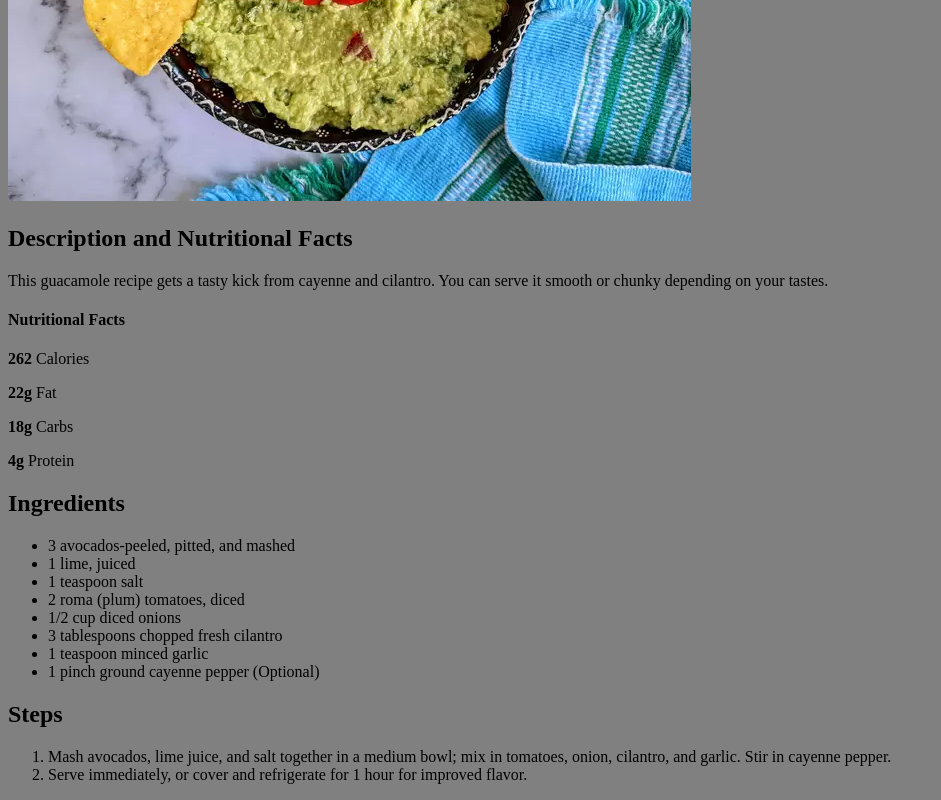
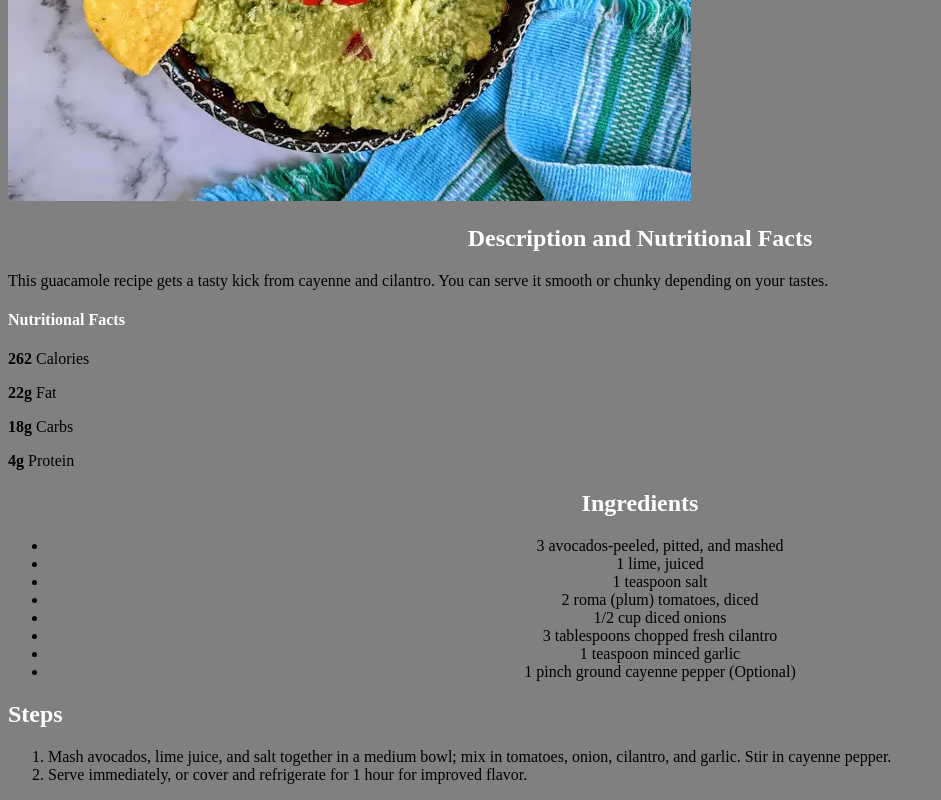
Before and after one commit to bard0n/odin-recipes, a plain HTML site: page recipes/guacamole.html in a window 1280 px wide. Shown: the part 391-1191 px from the top of the page, without its empty margins (0-941 px from the left). Drawn offline with Linux system fonts and the light colour scheme.

Commit message:
Add css to guacamole.html

```diff
--- a/recipes/guacamole.html
+++ b/recipes/guacamole.html
@@ -8,29 +8,29 @@
     <link rel="stylesheet" href="../style.css">
 </head>
 <body class="page">
-    <h1>Guacamole</h1>
+    <h1 class="title">Guacamole</h1>
         <img src="guacamole.png">
-    <h2>Description and Nutritional Facts</h2>
+    <h2 class="title">Description and Nutritional Facts</h2>
         <p>
             This guacamole recipe gets a tasty kick from cayenne and cilantro. You can serve it smooth or chunky depending on your tastes.
         </p>
-    <h4>Nutritional Facts</h3>
+    <h4 class="important">Nutritional Facts</h3>
         <p><strong>262</strong> Calories</p>
         <p><strong>22g</strong> Fat</p>
         <p><strong>18g</strong> Carbs</p>
         <p><strong>4g</strong> Protein</p>
-    <h2>Ingredients</h2>
+    <h2 class="title">Ingredients</h2>
         <ul>
-            <li>3 avocados-peeled, pitted, and mashed</li>
-            <li>1 lime, juiced</li>
-            <li>1 teaspoon salt</li>
-            <li>2 roma (plum) tomatoes, diced</li>
-            <li>1/2 cup diced onions</li>
-            <li>3 tablespoons chopped fresh cilantro</li>
-            <li>1 teaspoon minced garlic</li>
-            <li>1 pinch ground cayenne pepper (Optional)</li>
+            <li class="list">3 avocados-peeled, pitted, and mashed</li>
+            <li class="list">1 lime, juiced</li>
+            <li class="list">1 teaspoon salt</li>
+            <li class="list">2 roma (plum) tomatoes, diced</li>
+            <li class="list">1/2 cup diced onions</li>
+            <li class="list">3 tablespoons chopped fresh cilantro</li>
+            <li class="list">1 teaspoon minced garlic</li>
+            <li class="list">1 pinch ground cayenne pepper (Optional)</li>
         </ul>
-    <h2>Steps</h2>
+    <h2 class="important">Steps</h2>
         <ol>
             <li>Mash avocados, lime juice, and salt together in a medium bowl; mix in tomatoes, onion, cilantro, and garlic. Stir in cayenne pepper.</li>
             <li>Serve immediately, or cover and refrigerate for 1 hour for improved flavor.</li>
```
